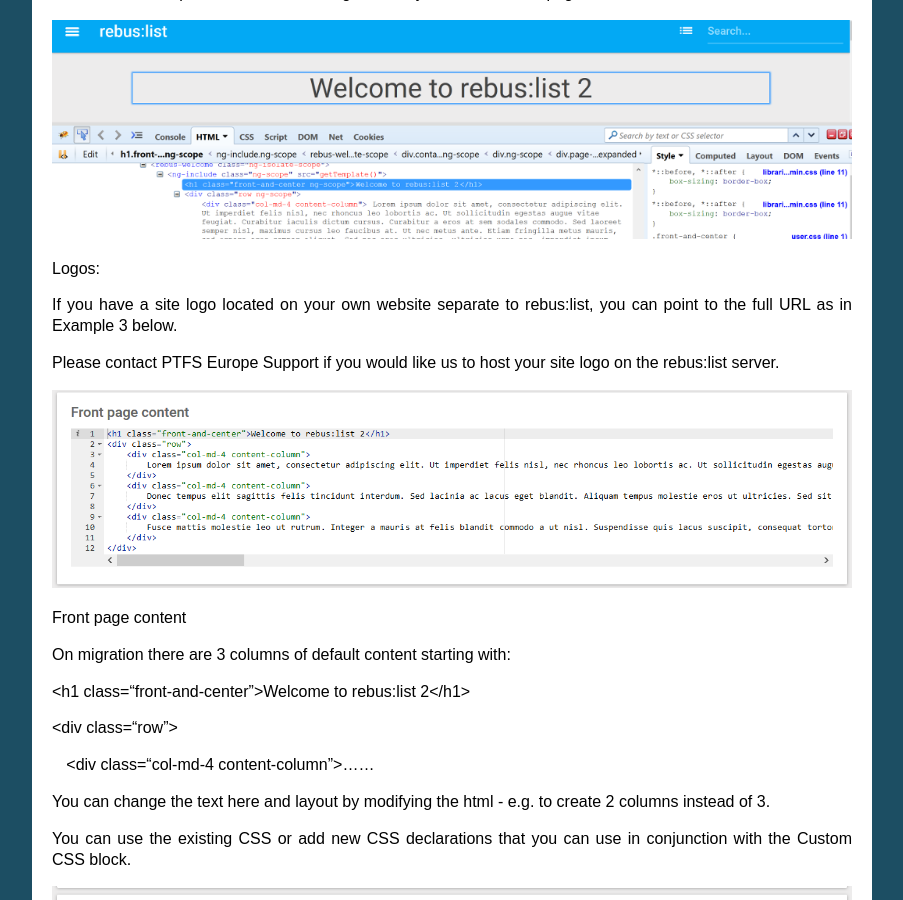
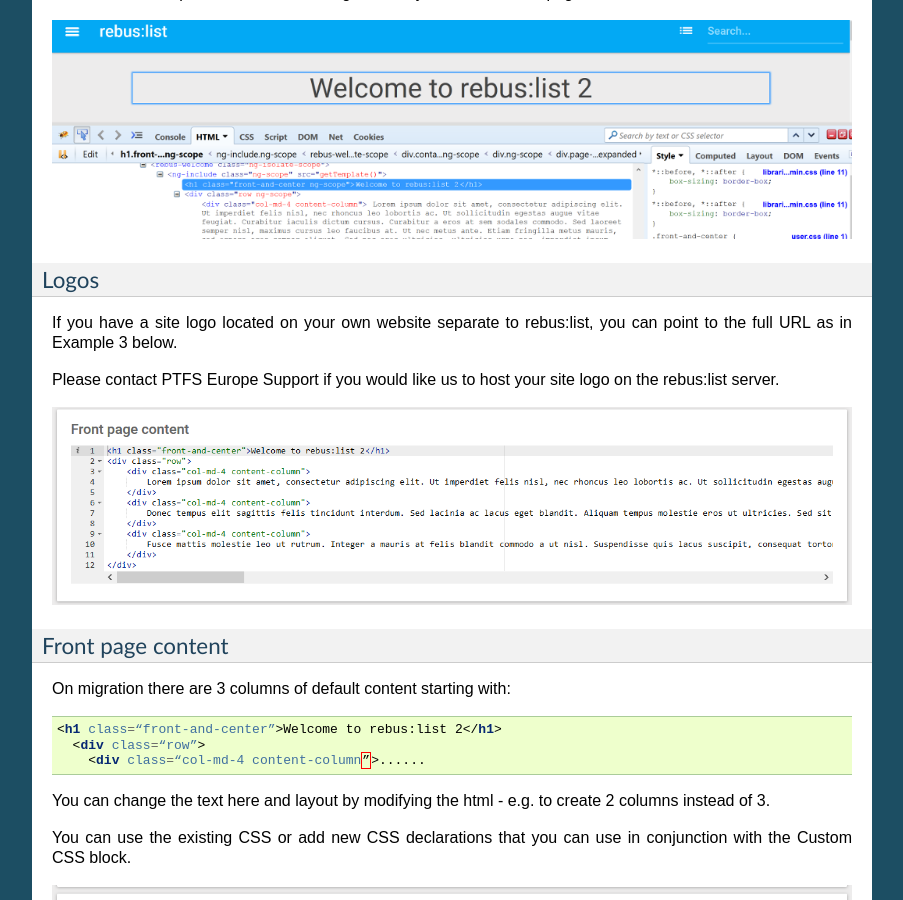
Before and after one commit to AndrewIsh/rebus-docs, a Sphinx documentation site: the page built from docs/global_settings.rst, in a window 1280 px wide and 900 px high, scrolled down 1852 px. Shown: the whole window, without its empty margins (198-1101 px from the left). Built offline with Sphinx 7.4.7, drawn with Linux system fonts in a browser that asks for light colours; part of the change alters nothing that is shown; some of the changed text lies outside the part shown.

Commit message:
Update global_settings.rst

```diff
--- a/docs/global_settings.rst
+++ b/docs/global_settings.rst
@@ -56,7 +56,8 @@ page:
 
 .. image:: media/image88.png
 
-Logos:
+Logos
+-----
 
 If you have a site logo located on your own website separate to
 rebus:list, you can point to the full URL as in Example 3 below.
@@ -67,15 +68,15 @@ site logo on the rebus:list server.
 .. image:: media/image89.png
 
 Front page content
+------------------
 
 On migration there are 3 columns of default content starting with:
 
-<h1 class=“front-and-center”>Welcome to rebus:list 2</h1>
+.. code-block:: html
 
-<div class=“row”>
-
-:math:`{~}`\ :math:`{~}`\ :math:`{~}`\ <div class=“col-md-4
-content-column”>......
+    <h1 class=“front-and-center”>Welcome to rebus:list 2</h1>
+      <div class=“row”>
+        <div class=“col-md-4 content-column”>......
 
 You can change the text here and layout by modifying the html - e.g. to
 create 2 columns instead of 3.
@@ -86,6 +87,7 @@ use in conjunction with the Custom CSS block.
 .. image:: media/image90.png
 
 Custom CSS
+----------
 
 Build up any custom changes to existing CSS and add new CSS blocks here.
 
```
